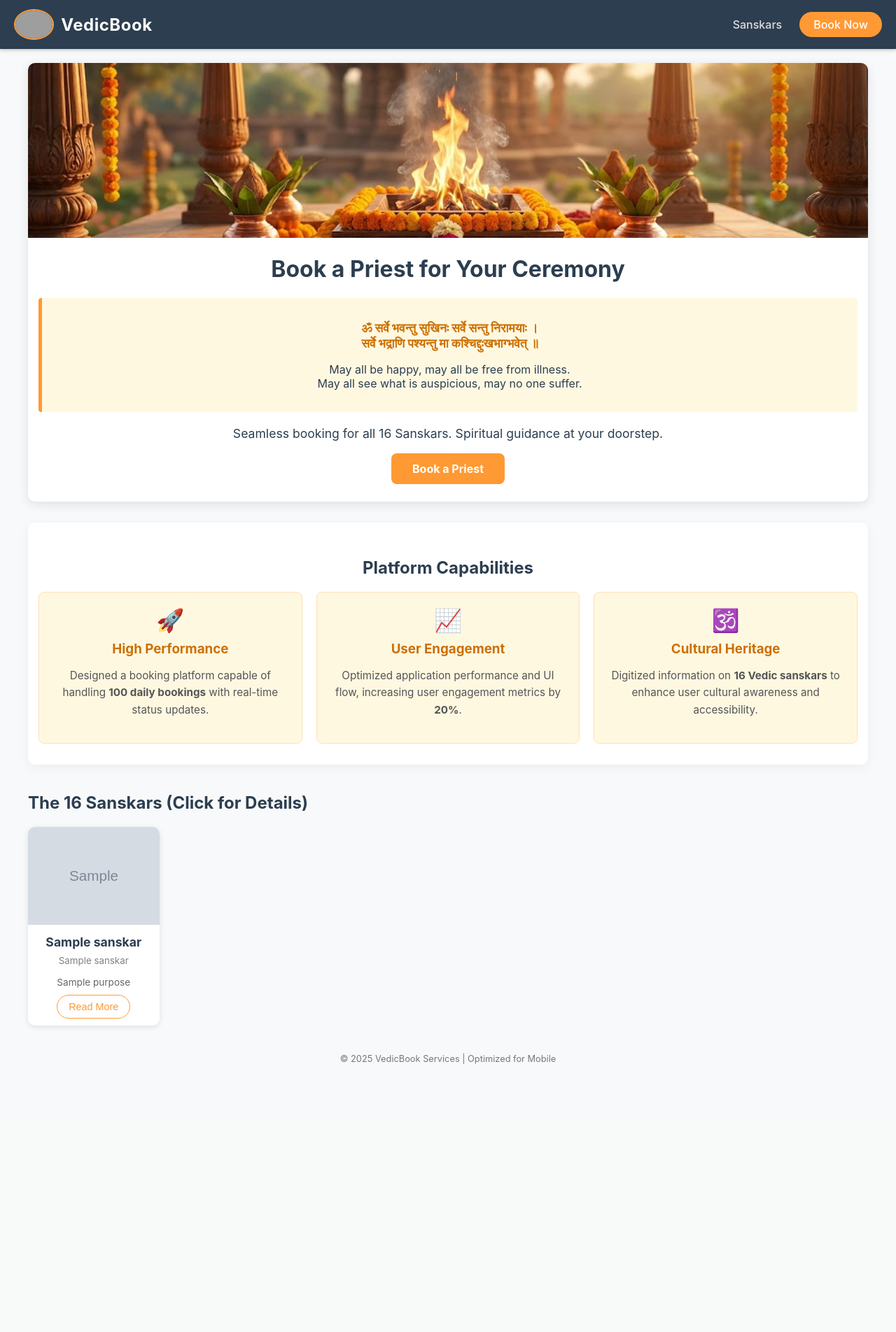
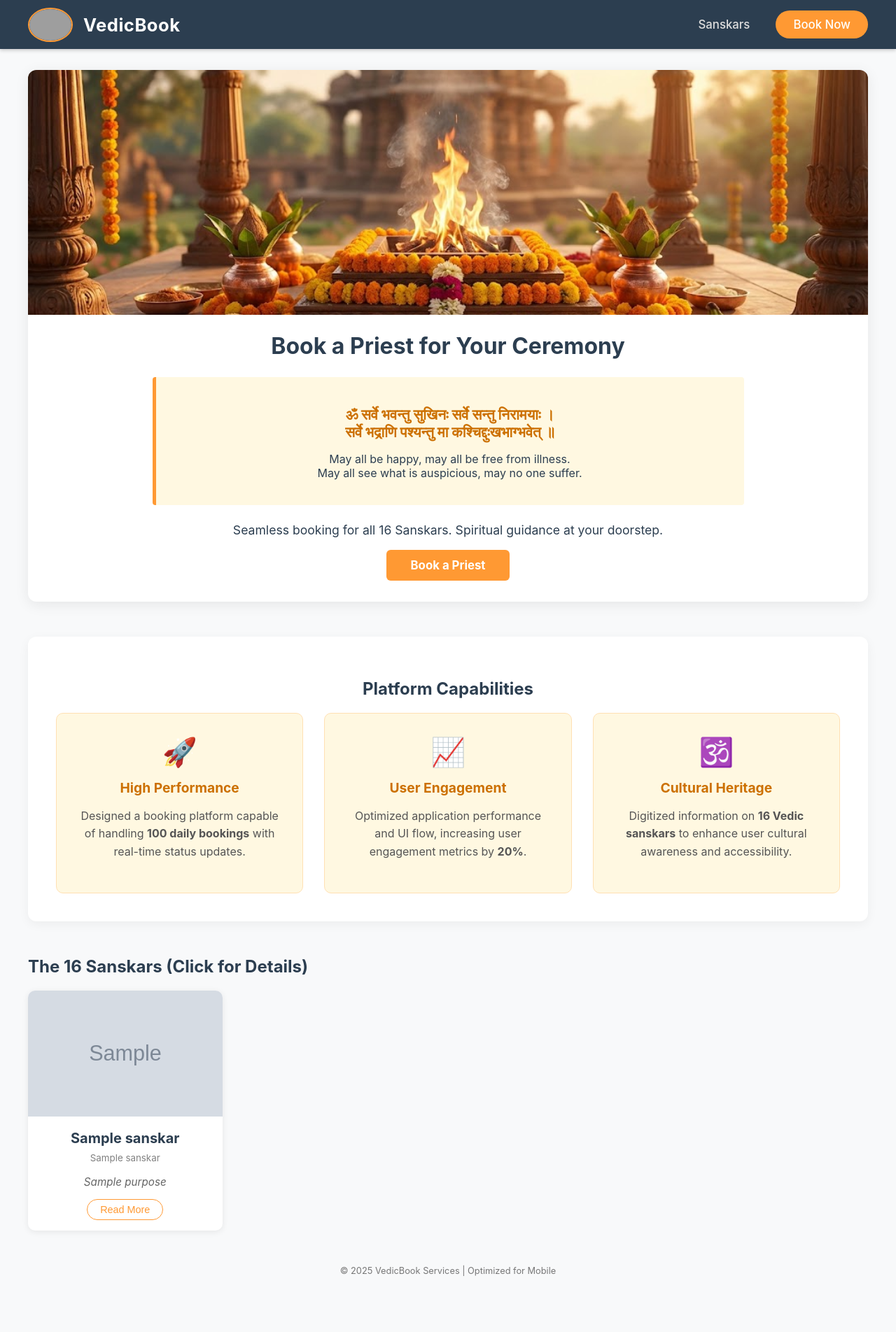
Before and after one commit to Mriidul2508/Vedic-Book, a Flask app: template templates/index.html in a window 1280 px wide. Shown: the whole page at 70% size. Before the commit the page ends 1521 px from the top, so only its background shows below. Run offline with Flask 3, Linux system fonts and the light colour scheme; the template is opened without the code that fills it: most values are stand-ins (such as "Sample title", 1, 10 or a date in 2020); grey boxes marked "Sample" are stand-in pictures; grey boxes are pictures that could not be loaded.

Commit message:
Update style.css

```diff
--- a/static/style.css
+++ b/static/style.css
@@ -7,18 +7,18 @@
 }
 
 body {
-    font-family: -apple-system, BlinkMacSystemFont, 'Segoe UI', Roboto, Helvetica, Arial, sans-serif; /* Native System Fonts */
+    font-family: -apple-system, BlinkMacSystemFont, 'Segoe UI', Roboto, Helvetica, Arial, sans-serif;
     margin: 0;
     padding: 0;
     background-color: var(--light);
     color: var(--dark);
-    -webkit-tap-highlight-color: transparent; /* Removes blue highlight on tap */
+    -webkit-tap-highlight-color: transparent;
 }
 
-/* --- NAVBAR --- */
+/* --- NAVBAR (Desktop Default) --- */
 .navbar {
     background-color: var(--dark);
-    padding: 0 20px;
+    padding: 0 40px; /* More spacing for PC */
     height: 70px;
     display: flex;
     justify-content: space-between;
@@ -31,82 +31,173 @@ body {
 
 .logo-container { display: flex; align-items: center; }
 .brand-link { text-decoration: none; display: flex; align-items: center; color: var(--white); }
-.nav-logo { height: 40px; width: auto; border-radius: 50%; margin-right: 10px; border: 2px solid var(--primary); }
-.brand-name { font-size: 1.5rem; font-weight: bold; letter-spacing: 0.5px; }
+.nav-logo { height: 45px; width: auto; border-radius: 50%; margin-right: 15px; border: 2px solid var(--primary); }
+.brand-name { font-size: 1.6rem; font-weight: bold; letter-spacing: 0.5px; }
 
-.nav-links { display: flex; gap: 15px; align-items: center; }
-.nav-item { color: #ddd; text-decoration: none; font-weight: 500; font-size: 1rem; padding: 10px; }
-.highlight-btn { background-color: var(--primary); color: white !important; padding: 8px 20px; border-radius: 20px; }
+.nav-links { display: flex; gap: 25px; align-items: center; } /* Wider gap for PC */
+.nav-item {
+    color: #ddd;
+    text-decoration: none;
+    font-weight: 500;
+    font-size: 1.05rem;
+    padding: 8px 12px;
+    transition: color 0.3s;
+}
+.nav-item:hover { color: var(--primary); }
+.highlight-btn { background-color: var(--primary); color: white !important; padding: 10px 25px; border-radius: 25px; transition: background 0.3s; }
+.highlight-btn:hover { background-color: var(--primary-dark); }
 
 /* --- LAYOUT --- */
-.container { max-width: 1200px; margin: 20px auto; padding: 0 15px; }
+.container { max-width: 1200px; margin: 30px auto; padding: 0 20px; }
 
-/* --- HERO --- */
-.hero { text-align: center; background: var(--white); border-radius: 10px; overflow: hidden; box-shadow: 0 4px 15px rgba(0,0,0,0.1); margin-bottom: 20px; padding-bottom: 25px; }
-.hero-img { width: 100%; height: 250px; object-fit: cover; } /* Adjusted height for mobile */
+/* --- HERO SECTION --- */
+.hero {
+    text-align: center;
+    background: var(--white);
+    border-radius: 12px;
+    overflow: hidden;
+    box-shadow: 0 4px 20px rgba(0,0,0,0.08);
+    margin-bottom: 40px;
+    padding-bottom: 30px;
+}
+.hero-img { width: 100%; height: 350px; object-fit: cover; } /* Taller banner for PC */
 
-.home-mantra { background-color: #fff8e1; border-left: 5px solid var(--primary); padding: 15px; margin: 15px; border-radius: 4px; }
-.sanskrit { font-size: 1.1rem; color: var(--primary-dark); font-weight: bold; margin-bottom: 5px; }
+.home-mantra {
+    background-color: #fff8e1;
+    border-left: 5px solid var(--primary);
+    padding: 20px;
+    margin: 25px auto;
+    max-width: 800px; /* Centered and not too wide */
+    border-radius: 4px;
+}
+.sanskrit { font-size: 1.3rem; color: var(--primary-dark); font-weight: bold; margin-bottom: 8px; }
 
 /* --- PROJECT HIGHLIGHTS --- */
-.about-project { margin: 30px 0; padding: 30px 15px; background-color: #fff; border-radius: 10px; text-align: center; box-shadow: 0 4px 15px rgba(0,0,0,0.05); }
-.stats-grid { display: grid; grid-template-columns: repeat(auto-fit, minmax(280px, 1fr)); gap: 20px; }
-.stat-card { background: #fff8e1; padding: 20px; border-radius: 8px; border: 1px solid #ffe0b3; }
-.stat-card .icon { font-size: 2rem; }
-.stat-card h3 { color: var(--primary-dark); margin: 10px 0; }
-.stat-card p { color: #555; line-height: 1.6; font-size: 0.95rem; }
+.about-project {
+    margin: 50px 0;
+    padding: 40px;
+    background-color: #fff;
+    border-radius: 12px;
+    text-align: center;
+    box-shadow: 0 4px 15px rgba(0,0,0,0.05);
+}
+.stats-grid { display: grid; grid-template-columns: repeat(3, 1fr); gap: 30px; } /* 3 Columns on PC */
+.stat-card { background: #fff8e1; padding: 30px; border-radius: 10px; border: 1px solid #ffe0b3; transition: transform 0.3s; }
+.stat-card:hover { transform: translateY(-5px); border-color: var(--primary); }
+.stat-card .icon { font-size: 2.5rem; margin-bottom: 15px; }
+.stat-card h3 { color: var(--primary-dark); margin: 10px 0; font-size: 1.2rem; }
+.stat-card p { color: #555; line-height: 1.6; font-size: 1rem; }
 
-/* --- SANSKAR GRID --- */
-.sanskar-grid { display: grid; grid-template-columns: repeat(auto-fill, minmax(160px, 1fr)); gap: 15px; } /* Smaller min-width for mobile grid */
-.card { background: var(--white); border-radius: 10px; overflow: hidden; box-shadow: 0 2px 8px rgba(0,0,0,0.1); padding-bottom: 10px; text-align: center; }
-.card img { width: 100%; height: 140px; object-fit: cover; }
-.card h3 { margin: 10px 0 5px; font-size: 1.1rem; color: var(--dark); }
-.role { font-size: 0.85rem; color: #666; margin-bottom: 10px; }
+/* --- SANSKAR GRID (PC Optimized) --- */
+/* Restored to 260px so cards look big and nice on PC */
+.sanskar-grid {
+    display: grid;
+    grid-template-columns: repeat(auto-fill, minmax(260px, 1fr));
+    gap: 30px;
+}
+
+.card {
+    background: var(--white);
+    border-radius: 10px;
+    overflow: hidden;
+    box-shadow: 0 2px 10px rgba(0,0,0,0.08);
+    padding-bottom: 15px;
+    text-align: center;
+    transition: transform 0.3s, box-shadow 0.3s;
+    cursor: pointer;
+}
+.card:hover { transform: translateY(-7px); box-shadow: 0 12px 25px rgba(0,0,0,0.15); }
+.card img { width: 100%; height: 180px; object-fit: cover; }
+.card h3 { margin: 15px 0 5px; font-size: 1.25rem; color: var(--dark); }
+.role { font-size: 0.95rem; color: #666; margin-bottom: 15px; font-style: italic; }
 
 /* --- BUTTONS --- */
-.btn { display: inline-block; background: var(--primary); color: white; padding: 12px 30px; text-decoration: none; border-radius: 8px; font-weight: bold; border: none; cursor: pointer; font-size: 1rem; width: auto; }
-.btn-small { padding: 8px 16px; border: 1px solid var(--primary); color: var(--primary); background: transparent; border-radius: 20px; font-size: 0.9rem; }
+.btn {
+    display: inline-block;
+    background: var(--primary);
+    color: white;
+    padding: 12px 35px;
+    text-decoration: none;
+    border-radius: 6px;
+    font-weight: bold;
+    border: none;
+    cursor: pointer;
+    font-size: 1.05rem;
+    width: auto; /* Auto width for PC */
+}
+.btn:hover { background: var(--primary-dark); }
+
+.btn-small {
+    padding: 6px 18px;
+    border: 1px solid var(--primary);
+    color: var(--primary);
+    background: transparent;
+    border-radius: 20px;
+    font-size: 0.9rem;
+    cursor: pointer;
+    transition: all 0.2s;
+}
+.btn-small:hover { background: var(--primary); color: white; }
 
 /* --- FORM --- */
-.form-container { max-width: 500px; margin: 20px auto; background: white; padding: 25px; border-radius: 10px; box-shadow: 0 5px 15px rgba(0,0,0,0.1); }
-input, select { width: 100%; padding: 14px; margin: 8px 0 20px; border: 1px solid #ddd; border-radius: 8px; font-size: 1rem; background: #fff; } /* Larger touch area */
-.alert { padding: 10px; margin-bottom: 10px; border-radius: 4px; }
+.form-container { max-width: 500px; margin: 40px auto; background: white; padding: 40px; border-radius: 12px; box-shadow: 0 5px 20px rgba(0,0,0,0.1); }
+input, select { width: 100%; padding: 12px; margin: 8px 0 20px; border: 1px solid #ddd; border-radius: 6px; font-size: 1rem; }
+.alert { padding: 15px; margin-bottom: 20px; border-radius: 6px; }
 .success { background: #d4edda; color: #155724; }
 .warning { background: #fff3cd; color: #856404; }
 
 /* --- MODAL --- */
-.modal { display: none; position: fixed; z-index: 2000; left: 0; top: 0; width: 100%; height: 100%; background-color: rgba(0,0,0,0.8); overflow-y: auto; -webkit-overflow-scrolling: touch; }
-.modal-content { background-color: #fff; margin: 10% auto; padding: 20px; border-radius: 10px; width: 85%; max-width: 500px; position: relative; }
-.close { position: absolute; right: 15px; top: 10px; font-size: 30px; padding: 10px; color: #555; } /* Larger touch area for close */
-.modal-image { width: 100%; max-height: 250px; object-fit: contain; border-radius: 8px; margin-bottom: 15px; border: 2px solid #eee; background: #fafafa; }
+.modal { display: none; position: fixed; z-index: 2000; left: 0; top: 0; width: 100%; height: 100%; background-color: rgba(0,0,0,0.7); overflow-y: auto; }
+.modal-content {
+    background-color: #fff;
+    margin: 5% auto;
+    padding: 30px;
+    border-radius: 10px;
+    width: 600px; /* Fixed generous width for PC */
+    max-width: 90%;
+    position: relative;
+    animation: slideDown 0.3s;
+}
+@keyframes slideDown { from { transform: translateY(-50px); opacity: 0; } to { transform: translateY(0); opacity: 1; } }
+.close { position: absolute; right: 20px; top: 15px; font-size: 32px; font-weight: bold; color: #aaa; cursor: pointer; }
+.close:hover { color: var(--dark); }
+.modal-image { width: 100%; max-height: 300px; object-fit: contain; border-radius: 8px; margin-bottom: 15px; border: 2px solid #eee; background: #fafafa; }
 .mantra-box { background-color: #fff3cd; border-left: 5px solid var(--primary); padding: 15px; margin: 15px 0; text-align: center; font-family: 'Georgia', serif; font-style: italic; color: #5c4300; font-size: 1.1rem; }
 
+
 /* =========================================
-   MOBILE OPTIMIZATIONS (Max-Width 768px)
+   MOBILE ONLY OVERRIDES (Max-Width 768px)
+   These rules only apply when on a phone
 ========================================= */
 @media (max-width: 768px) {
-    /* Navbar: Stack Logo and Links if needed, or keep compact */
+    /* Navbar compact */
     .navbar { padding: 0 15px; height: 60px; }
     .brand-name { font-size: 1.2rem; }
     .nav-item { font-size: 0.9rem; padding: 8px; }
+    .nav-links { gap: 10px; }
 
-    /* Hero Section */
+    /* Hero Compact */
+    .hero-img { height: 200px; }
     .hero h1 { font-size: 1.5rem; margin: 15px 0; }
-    .home-mantra { padding: 10px; margin: 10px 0; }
+    .home-mantra { padding: 15px; margin: 10px; }
     .sanskrit { font-size: 1rem; }
 
-    /* Grid adjustments for phones */
-    .sanskar-grid { grid-template-columns: 1fr 1fr; gap: 10px; } /* 2 columns on mobile */
-    .card img { height: 100px; }
-    .card h3 { font-size: 0.95rem; }
+    /* Stack Project Stats vertically on phone */
+    .stats-grid { grid-template-columns: 1fr; gap: 15px; }
 
-    /* Buttons: Make them full width for easy thumb tapping */
-    .btn { display: block; width: 100%; box-sizing: border-box; text-align: center; padding: 15px; margin-top: 10px; }
+    /* Two-column grid for cards on phone */
+    .sanskar-grid { grid-template-columns: repeat(2, 1fr); gap: 12px; }
+    .card img { height: 110px; }
+    .card h3 { font-size: 1rem; margin: 10px 0 5px; }
+    .role { font-size: 0.8rem; margin-bottom: 10px; }
 
-    /* Modal: Full width on mobile */
+    /* Buttons full width for ease of use */
+    .btn { display: block; width: 100%; box-sizing: border-box; text-align: center; padding: 14px; margin-top: 10px; }
+
+    /* Modal full width on phone */
     .modal-content { width: 90%; margin: 20% auto; padding: 20px; }
     .close { top: 5px; right: 10px; }
 
-    /* Form inputs */
-    input, select { font-size: 16px; } /* Prevents iOS zoom on focus */
+    /* Prevent zoom on inputs */
+    input, select { font-size: 16px; padding: 14px; }
 }
```
